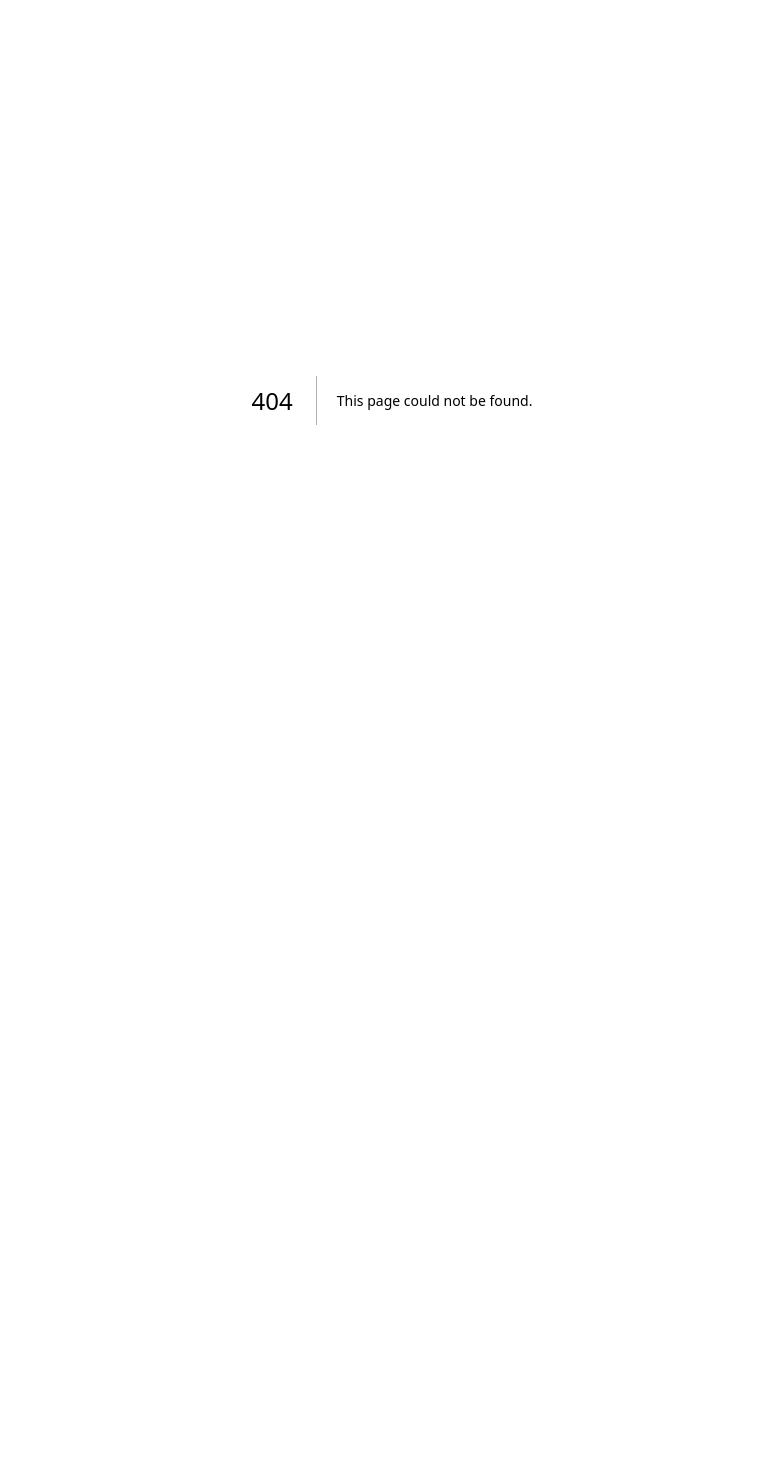
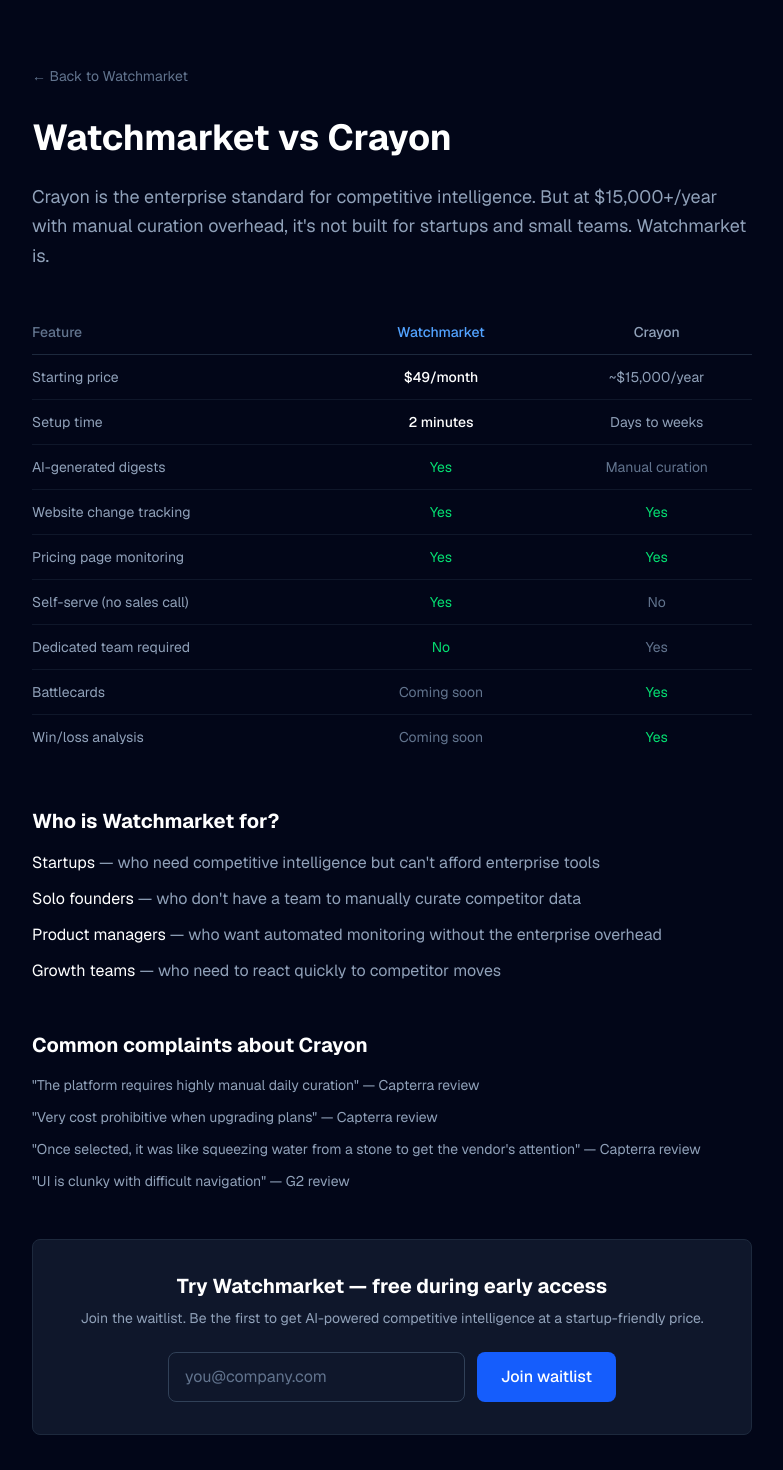
Before and after one commit to airealityproject-ui/watchmarket, a Next.js app: page /compare/crayon in a window 1280 px wide. Before the commit this address had no page. Shown: the top 1470 px of the page, without its empty margins (248-1031 px from the left). Before the commit the page ends 800 px from the top, so only its background shows below. Built offline with nearby package versions, Linux system fonts and the light colour scheme.

Commit message:
feat: SEO comparison page — Watchmarket vs Crayon

```diff
--- /dev/null
+++ b/src/app/compare/crayon/page.tsx
@@ -0,0 +1,169 @@
+import type { Metadata } from "next";
+import { WaitlistForm } from "@/app/waitlist-form";
+
+export const metadata: Metadata = {
+  title: "Watchmarket vs Crayon — Affordable Competitive Intelligence",
+  description:
+    "Looking for a Crayon alternative? Watchmarket offers AI-powered competitive intelligence starting at $49/month — not $15k/year.",
+  openGraph: {
+    title: "Watchmarket vs Crayon — Affordable Competitive Intelligence",
+    description:
+      "AI-powered competitive monitoring from $49/month. No enterprise contracts.",
+  },
+};
+
+export default function CrayonComparePage() {
+  return (
+    <main className="min-h-screen bg-slate-950 text-white">
+      <div className="max-w-3xl mx-auto px-6 py-16">
+        <a
+          href="/"
+          className="text-sm text-slate-500 hover:text-slate-400 mb-8 inline-block"
+        >
+          ← Back to Watchmarket
+        </a>
+
+        <h1 className="text-3xl sm:text-4xl font-bold mb-6">
+          Watchmarket vs Crayon
+        </h1>
+
+        <p className="text-lg text-slate-400 mb-10 leading-relaxed">
+          Crayon is the enterprise standard for competitive intelligence. But
+          at $15,000+/year with manual curation overhead, it&apos;s not built
+          for startups and small teams. Watchmarket is.
+        </p>
+
+        <div className="overflow-x-auto mb-12">
+          <table className="w-full text-sm">
+            <thead>
+              <tr className="border-b border-slate-800">
+                <th className="text-left py-3 pr-4 text-slate-500 font-medium">
+                  Feature
+                </th>
+                <th className="text-center py-3 px-4 text-blue-400 font-medium">
+                  Watchmarket
+                </th>
+                <th className="text-center py-3 pl-4 text-slate-400 font-medium">
+                  Crayon
+                </th>
+              </tr>
+            </thead>
+            <tbody className="text-slate-400">
+              <tr className="border-b border-slate-800/50">
+                <td className="py-3 pr-4">Starting price</td>
+                <td className="py-3 px-4 text-center text-white font-medium">
+                  $49/month
+                </td>
+                <td className="py-3 pl-4 text-center">~$15,000/year</td>
+              </tr>
+              <tr className="border-b border-slate-800/50">
+                <td className="py-3 pr-4">Setup time</td>
+                <td className="py-3 px-4 text-center text-white font-medium">
+                  2 minutes
+                </td>
+                <td className="py-3 pl-4 text-center">Days to weeks</td>
+              </tr>
+              <tr className="border-b border-slate-800/50">
+                <td className="py-3 pr-4">AI-generated digests</td>
+                <td className="py-3 px-4 text-center text-green-400">Yes</td>
+                <td className="py-3 pl-4 text-center text-slate-500">
+                  Manual curation
+                </td>
+              </tr>
+              <tr className="border-b border-slate-800/50">
+                <td className="py-3 pr-4">Website change tracking</td>
+                <td className="py-3 px-4 text-center text-green-400">Yes</td>
+                <td className="py-3 pl-4 text-center text-green-400">Yes</td>
+              </tr>
+              <tr className="border-b border-slate-800/50">
+                <td className="py-3 pr-4">Pricing page monitoring</td>
+                <td className="py-3 px-4 text-center text-green-400">Yes</td>
+                <td className="py-3 pl-4 text-center text-green-400">Yes</td>
+              </tr>
+              <tr className="border-b border-slate-800/50">
+                <td className="py-3 pr-4">Self-serve (no sales call)</td>
+                <td className="py-3 px-4 text-center text-green-400">Yes</td>
+                <td className="py-3 pl-4 text-center text-slate-500">No</td>
+              </tr>
+              <tr className="border-b border-slate-800/50">
+                <td className="py-3 pr-4">Dedicated team required</td>
+                <td className="py-3 px-4 text-center text-green-400">No</td>
+                <td className="py-3 pl-4 text-center text-slate-500">Yes</td>
+              </tr>
+              <tr className="border-b border-slate-800/50">
+                <td className="py-3 pr-4">Battlecards</td>
+                <td className="py-3 px-4 text-center text-slate-500">
+                  Coming soon
+                </td>
+                <td className="py-3 pl-4 text-center text-green-400">Yes</td>
+              </tr>
+              <tr>
+                <td className="py-3 pr-4">Win/loss analysis</td>
+                <td className="py-3 px-4 text-center text-slate-500">
+                  Coming soon
+                </td>
+                <td className="py-3 pl-4 text-center text-green-400">Yes</td>
+              </tr>
+            </tbody>
+          </table>
+        </div>
+
+        <div className="mb-12">
+          <h2 className="text-xl font-bold mb-4">Who is Watchmarket for?</h2>
+          <ul className="space-y-3 text-slate-400">
+            <li>
+              <span className="text-white">Startups</span> — who need
+              competitive intelligence but can&apos;t afford enterprise tools
+            </li>
+            <li>
+              <span className="text-white">Solo founders</span> — who
+              don&apos;t have a team to manually curate competitor data
+            </li>
+            <li>
+              <span className="text-white">Product managers</span> — who want
+              automated monitoring without the enterprise overhead
+            </li>
+            <li>
+              <span className="text-white">Growth teams</span> — who need to
+              react quickly to competitor moves
+            </li>
+          </ul>
+        </div>
+
+        <div className="mb-12">
+          <h2 className="text-xl font-bold mb-4">
+            Common complaints about Crayon
+          </h2>
+          <ul className="space-y-3 text-slate-400 text-sm">
+            <li>
+              &quot;The platform requires highly manual daily curation&quot; —
+              Capterra review
+            </li>
+            <li>
+              &quot;Very cost prohibitive when upgrading plans&quot; — Capterra
+              review
+            </li>
+            <li>
+              &quot;Once selected, it was like squeezing water from a stone to
+              get the vendor&apos;s attention&quot; — Capterra review
+            </li>
+            <li>
+              &quot;UI is clunky with difficult navigation&quot; — G2 review
+            </li>
+          </ul>
+        </div>
+
+        <div className="bg-slate-900 border border-slate-800 rounded-lg p-8 text-center">
+          <h2 className="text-xl font-bold mb-2">
+            Try Watchmarket — free during early access
+          </h2>
+          <p className="text-slate-400 mb-6 text-sm">
+            Join the waitlist. Be the first to get AI-powered competitive
+            intelligence at a startup-friendly price.
+          </p>
+          <WaitlistForm />
+        </div>
+      </div>
+    </main>
+  );
+}
```
